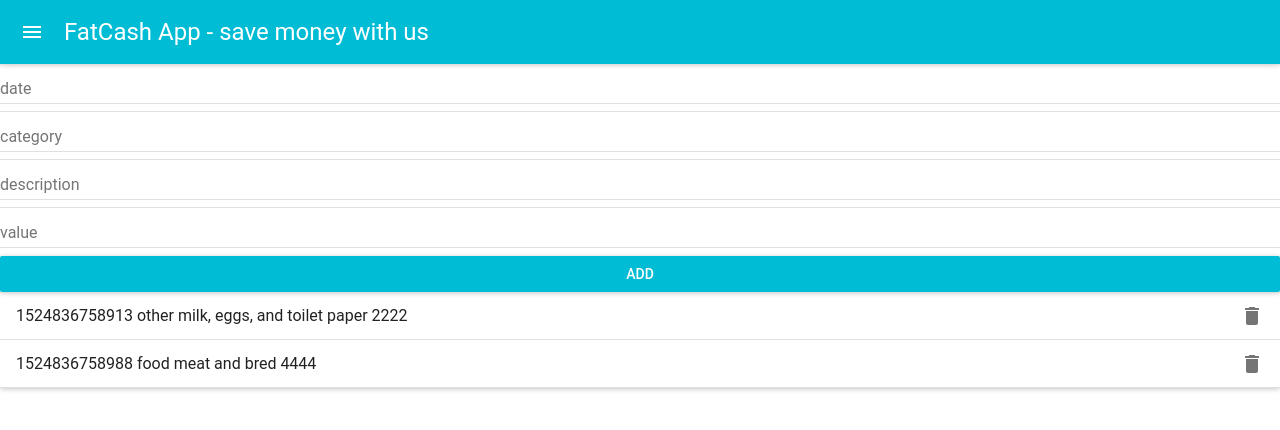
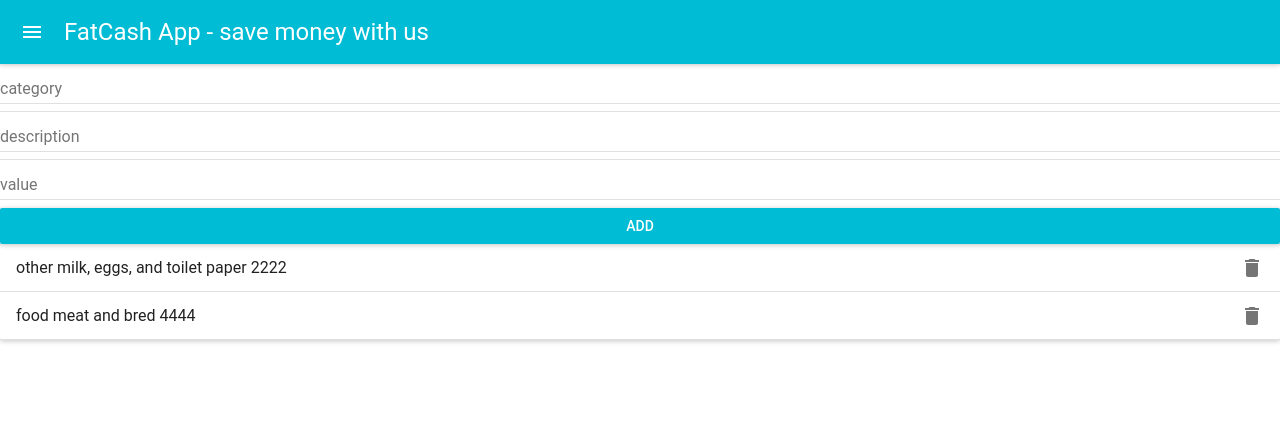
Before and after one commit to infoshareacademy/jfddl4-fatcash-app, a React (Create React App) app: page /add-new-operation in a window 1280 px wide. Shown: the top 430 px of the page. Built offline with nearby package versions, Linux system fonts and the light colour scheme.

Commit message:
add category, description, value

```diff
--- a/src/components/AddOperation/AddOperation.js
+++ b/src/components/AddOperation/AddOperation.js
@@ -6,12 +6,12 @@
 
     state = {
         Operations: [
-            {date: "1524836758913", category: "other", description: "milk, eggs, and toilet paper", value: "2222", key: 123},
-            {date: "1524836758988", category: "food", description: "meat and bred", value: "4444", key: 1234},
+            {category: "other", description: "milk, eggs, and toilet paper", value: "2222", key: 123},
+            {category: "food", description: "meat and bred", value: "4444", key: 1234},
 
         ],
         filterText: '',
-        dateAdd: '',
+
         categoryAdd: '',
         descriptionAdd: '',
         valueAdd: '',
@@ -27,9 +27,7 @@
 
     }
 
-    newOperationChangeHandlerdate = (event, newValue) => this.setState({
-        dateAdd: newValue
-    })
+
     newOperationChangeHandlercategory = (event, newValue) => this.setState({
         categoryAdd: newValue
     })
@@ -43,7 +41,7 @@
 
     addOperation = () => {
         const newFullOperation = {
-            date: this.state.dateAdd,
+
             category: this.state.categoryAdd,
             description: this.state.descriptionAdd,
             value: this.state.valueAdd,
@@ -63,8 +61,6 @@
 
                 <Controls
                     onClickHandler={this.addOperation}
-                    onChangeHandlerdate={this.newOperationChangeHandlerdate}
-                    newdateValue={this.state.dateAdd}
                     newcategoryValue={this.state.categoryAdd}
                     onChangeHandlercategory={this.newOperationChangeHandlercategory}
                     newdescriptionValue={this.state.descriptionAdd}
--- a/src/components/AddOperation/Controls.js
+++ b/src/components/AddOperation/Controls.js
@@ -4,17 +4,10 @@
 import TextField from 'material-ui/TextField'
 import Divider from 'material-ui/Divider'
 
-const Controls = ({onChangeHandlerdate,newcategoryValue,onChangeHandlercategory, newdateValue, onClickHandler, onChangeHandlerdescription,newdescriptionValue,onChangeHandlervalue, newvalueValue}) => (
+const Controls = ({newcategoryValue,onChangeHandlercategory, onClickHandler, onChangeHandlerdescription,newdescriptionValue,onChangeHandlervalue, newvalueValue}) => (
 
     <Paper>
-        <TextField
-            onChange={onChangeHandlerdate}
-            value={newdateValue}
-            name={'new-date'}
-            placeholder={'date'}
-            fullWidth={true}
-        />
-        <Divider />
+
         <TextField
             onChange={onChangeHandlercategory}
             value={newcategoryValue}
--- a/src/components/AddOperation/List.js
+++ b/src/components/AddOperation/List.js
@@ -8,7 +8,7 @@
         {
             OperationList.map(el => (
                 <Operation
-                    date={el.date}
+
                     category={el.category}
                     description={el.description}
                     value={el.value}
--- a/src/components/AddOperation/Operation.js
+++ b/src/components/AddOperation/Operation.js
@@ -4,13 +4,13 @@
 import Delete from 'material-ui/svg-icons/action/delete';
 import Divider from 'material-ui/Divider'
 
-const Operation = ({date, category, description, value, deleteOperation}) => (
+const Operation = ({category, description, value, deleteOperation}) => (
 
 
 
     <div>
         <MenuItem
-            primaryText={<div>{date} {category} {description}  {value}</div>}
+            primaryText={<div> {category} {description}  {value}</div>}
             rightIcon={
                 <Delete
                     onClick={deleteOperation}
```
